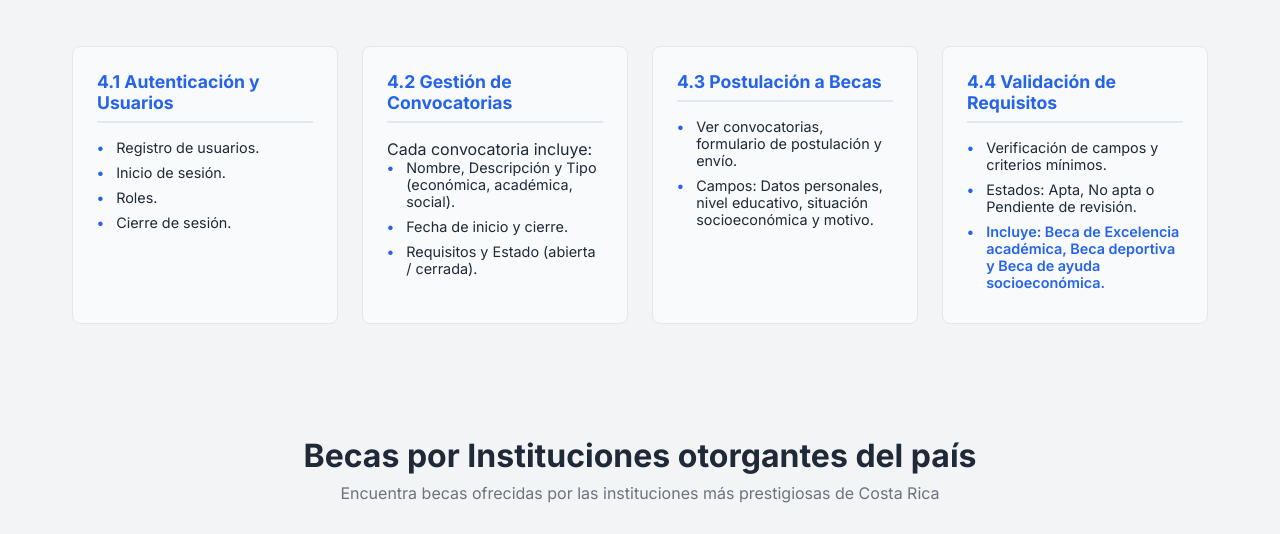
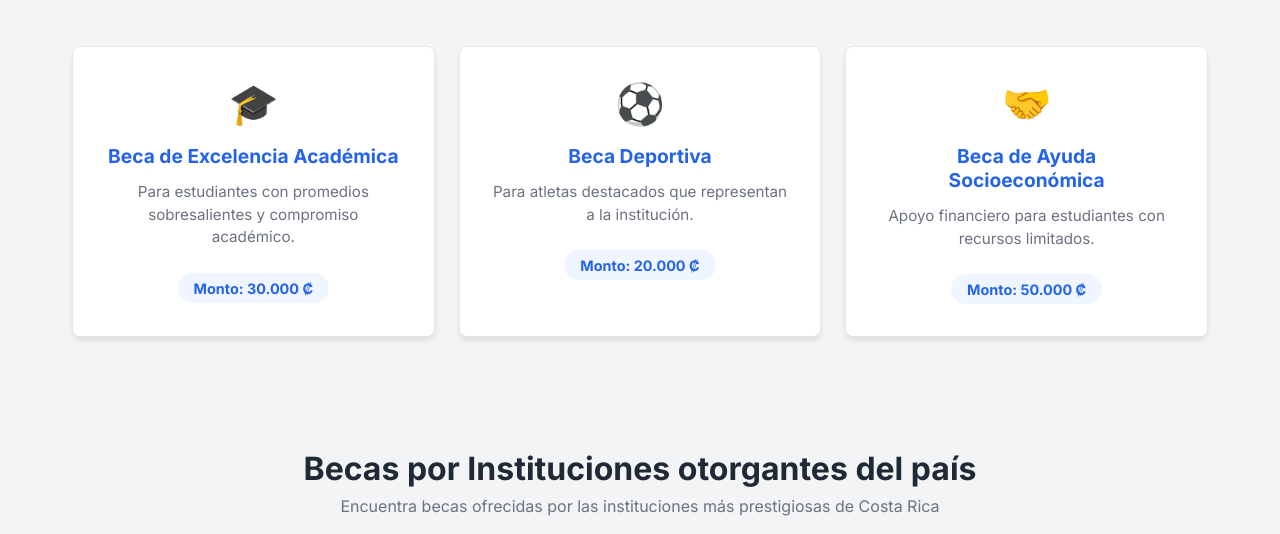
Before and after one commit to ngonzalezfwd-cell/Proyecto_SistemaBecas, a plain HTML site: page pages/index.html in a window 1280 px wide. Shown: the part 681-1215 px from the top of the page. Drawn offline with Linux system fonts and the light colour scheme; sample sign-in values are in the browser's storage.

Commit message:
gonzalez realice tales cambios: Implementación de accesos directos clicables a becas en el inicio

```diff
--- a/pages/index.html
+++ b/pages/index.html
@@ -97,42 +97,26 @@
                 </div>
             </div>
 
-            <!-- Gonzalez: Sección de Requerimientos y Funciones del Sistema -->
+            <!-- Gonzalez: Sección de Accesos Directos a Becas -->
             <section class="info-requirements-section" style="margin-bottom: 3rem;">
-                <div class="requirements-grid">
-                    <div class="req-card">
-                        <h3>4.1 Autenticación y Usuarios</h3>
-                        <ul>
-                            <li>Registro de usuarios.</li>
-                            <li>Inicio de sesión.</li>
-                            <li>Roles.</li>
-                            <li>Cierre de sesión.</li>
-                        </ul>
+                <div class="category-grid">
+                    <div class="category-card clickable-card" onclick="goToApply(1)">
+                        <div class="category-icon">🎓</div>
+                        <h3>Beca de Excelencia Académica</h3>
+                        <p>Para estudiantes con promedios sobresalientes y compromiso académico.</p>
+                        <span class="amount-tag">Monto: 30.000 ₡</span>
                     </div>
-                    <div class="req-card">
-                        <h3>4.2 Gestión de Convocatorias</h3>
-                        <p>Cada convocatoria incluye:</p>
-                        <ul>
-                            <li>Nombre, Descripción y Tipo (económica, académica, social).</li>
-                            <li>Fecha de inicio y cierre.</li>
-                            <li>Requisitos y Estado (abierta / cerrada).</li>
-                        </ul>
+                    <div class="category-card clickable-card" onclick="goToApply(3)">
+                        <div class="category-icon">⚽</div>
+                        <h3>Beca Deportiva</h3>
+                        <p>Para atletas destacados que representan a la institución.</p>
+                        <span class="amount-tag">Monto: 20.000 ₡</span>
                     </div>
-                    <div class="req-card">
-                        <h3>4.3 Postulación a Becas</h3>
-                        <ul>
-                            <li>Ver convocatorias, formulario de postulación y envío.</li>
-                            <li>Campos: Datos personales, nivel educativo, situación socioeconómica y motivo.</li>
-                        </ul>
-                    </div>
-                    <div class="req-card">
-                        <h3>4.4 Validación de Requisitos</h3>
-                        <ul>
-                            <li>Verificación de campos y criterios mínimos.</li>
-                            <li>Estados: Apta, No apta o Pendiente de revisión.</li>
-                            <li style="color: var(--primary-color); font-weight: 600;">Incluye: Beca de Excelencia
-                                académica, Beca deportiva y Beca de ayuda socioeconómica.</li>
-                        </ul>
+                    <div class="category-card clickable-card" onclick="goToApply(2)">
+                        <div class="category-icon">🤝</div>
+                        <h3>Beca de Ayuda Socioeconómica</h3>
+                        <p>Apoyo financiero para estudiantes con recursos limitados.</p>
+                        <span class="amount-tag">Monto: 50.000 ₡</span>
                     </div>
                 </div>
             </section>
--- a/style/style.css
+++ b/style/style.css
@@ -280,46 +280,58 @@ body {
 }
 
 /* Sección de Requerimientos (Gonzalez) */
-.requirements-grid {
+.category-grid {
     display: grid;
-    grid-template-columns: repeat(auto-fit, minmax(260px, 1fr));
+    grid-template-columns: repeat(auto-fit, minmax(280px, 1fr));
     gap: 1.5rem;
 }
 
-.req-card {
-    background: #f8fafc;
-    border: 1px solid #e2e8f0;
-    padding: 1.5rem;
+.category-card {
+    background: white;
+    padding: 2rem;
     border-radius: var(--radius);
+    text-align: center;
+    box-shadow: 0 4px 6px -1px rgba(0, 0, 0, 0.1);
+    border: 1px solid var(--border-color);
+    transition: all 0.3s ease;
 }
 
-.req-card h3 {
-    font-size: 1.1rem;
-    color: var(--primary-color);
-    margin-bottom: 1rem;
-    border-bottom: 2px solid #e2e8f0;
-    padding-bottom: 0.5rem;
+.clickable-card {
+    cursor: pointer;
 }
 
-.req-card ul {
-    list-style-type: none;
-    padding: 0;
+.clickable-card:hover {
+    transform: translateY(-8px);
+    border-color: var(--primary-color);
+    box-shadow: 0 10px 15px -3px rgba(0, 0, 0, 0.1);
 }
 
-.req-card ul li {
-    font-size: 0.9rem;
-    margin-bottom: 0.5rem;
-    padding-left: 1.2rem;
-    position: relative;
-    color: var(--text-color);
+.category-icon {
+    font-size: 2.5rem;
+    margin-bottom: 1rem;
 }
 
-.req-card ul li::before {
-    content: "•";
+.category-card h3 {
+    font-size: 1.2rem;
     color: var(--primary-color);
-    position: absolute;
-    left: 0;
-    font-weight: bold;
+    margin-bottom: 0.8rem;
+}
+
+.category-card p {
+    font-size: 0.95rem;
+    color: var(--text-muted);
+    line-height: 1.5;
+    margin-bottom: 1.5rem;
+}
+
+.amount-tag {
+    display: inline-block;
+    background: #eff6ff;
+    color: var(--primary-color);
+    padding: 0.4rem 1rem;
+    border-radius: 50px;
+    font-weight: 700;
+    font-size: 0.9rem;
 }
 
 /* Cards & Grid */
```
